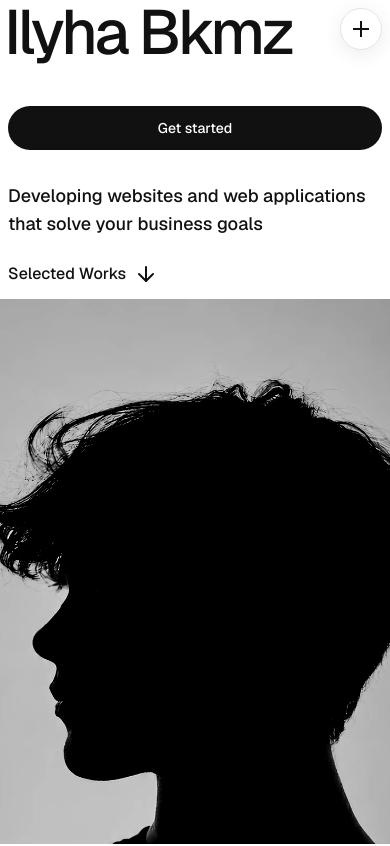
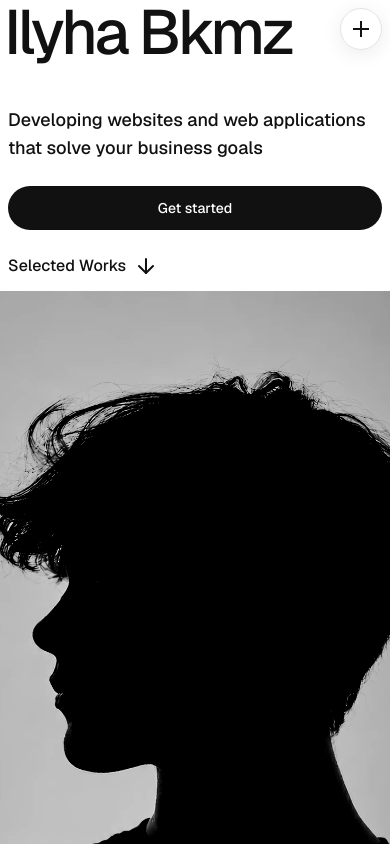
Before and after one commit to bkmz911/bkmz-portfolio, a Next.js app: page /en in a window 390 px wide. Shown: the top 846 px of the page. Built offline with nearby package versions, Linux system fonts and the light colour scheme.

Commit message:
fix: restore hero subtitle position and properly place mobile button

```diff
--- a/components/Hero.tsx
+++ b/components/Hero.tsx
@@ -55,12 +55,20 @@ export default function Hero() {
                         delay: 0.5,
                         ease: [0.16, 1, 0.3, 1],
                     }}
-                    className="flex flex-col-reverse sm:flex-row justify-between items-start sm:items-end mt-[25vw] md:mt-[15vw] xl:mt-auto font-medium gap-8 sm:gap-0"
+                    className="flex flex-col sm:flex-row justify-between items-start sm:items-end mt-[25vw] md:mt-[15vw] xl:mt-auto font-medium gap-8 sm:gap-0 w-full"
                 >
-                    <div className="flex flex-col gap-6 lg:gap-8">
+                    <div className="flex flex-col gap-6 lg:gap-8 w-full sm:w-auto">
                         <p className="text-lg md:text-xl max-w-md text-primary">
                             {t("subtitle")}
                         </p>
+
+                        {/* Mobile Button */}
+                        <a
+                            href="#contact"
+                            className="sm:hidden inline-flex items-center justify-center bg-primary text-background hover:bg-primary/90 transition-colors px-6 py-3 rounded-full font-medium w-full text-sm"
+                        >
+                            {t("cta")}
+                        </a>
 
                         <div className="flex items-center text-md gap-2">
                             <span>{t("projects")}</span>
@@ -68,9 +76,10 @@ export default function Hero() {
                         </div>
                     </div>
 
+                    {/* Desktop Button */}
                     <a
                         href="#contact"
-                        className="inline-flex items-center justify-center bg-primary text-background hover:bg-primary/90 transition-colors px-6 py-3 rounded-full font-medium w-full sm:w-fit text-sm md:text-base"
+                        className="hidden sm:inline-flex items-center justify-center bg-primary text-background hover:bg-primary/90 transition-colors px-6 py-3 rounded-full font-medium w-fit text-sm md:text-base"
                     >
                         {t("cta")}
                     </a>
```
